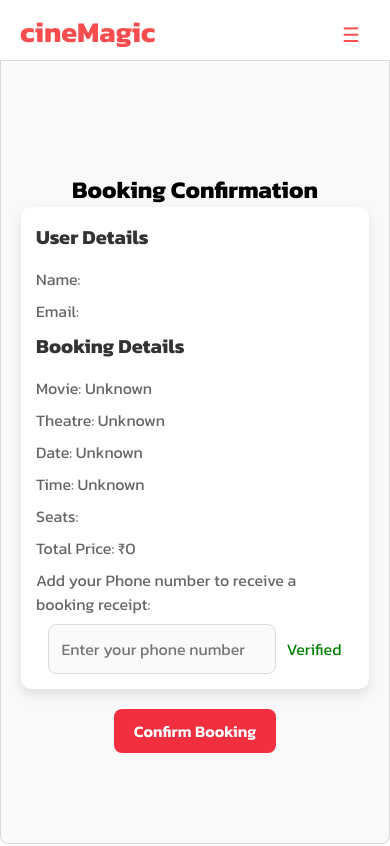
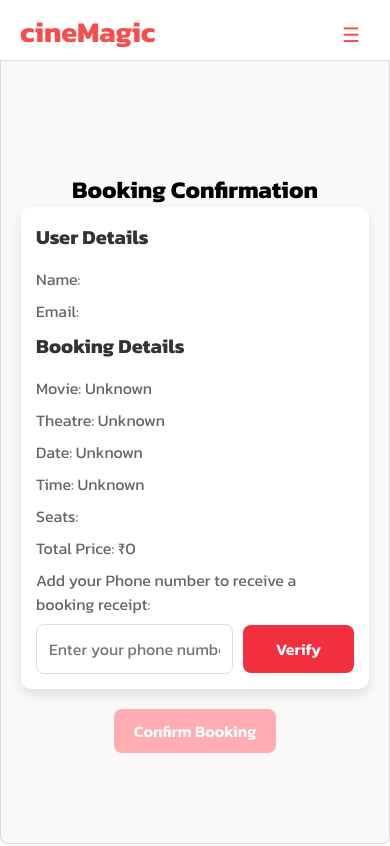
Before and after one commit to APJishnu/Techfriar_Week5_MovieTicket_Booking_app, a Next.js app in the folder client/: page /user/booking-confirmation in a window 390 px wide. Shown: the top 846 px of the page. Built offline with nearby package versions, Linux system fonts and the light colour scheme.

Commit message:
set phone number verified true default

```diff
--- a/client/src/components/BookingConfirmation/BookingConfirmation.tsx
+++ b/client/src/components/BookingConfirmation/BookingConfirmation.tsx
@@ -39,7 +39,7 @@ const BookingConfirmation: React.FC<BookingConfirmationProps> = ({
   const [otpSent, setOtpSent] = useState(false);
   const [otpError, setOtpError] = useState("");
   const [loading, setLoading] = useState(false);
-  const [phoneVerified, setPhoneVerified] = useState(true); // To track phone verification status
+  const [phoneVerified, setPhoneVerified] = useState(false); // To track phone verification status
 
   const router = useRouter();
 
@@ -201,7 +201,7 @@ const BookingConfirmation: React.FC<BookingConfirmationProps> = ({
               onChange={handlePhoneChange}
               className={styles.phoneInput}
               placeholder="Enter your phone number"
-              disabled={phoneVerified} // Disable input after verification
+               // Disable input after verification
             />
 
             {!phoneVerified ? (
@@ -241,7 +241,7 @@ const BookingConfirmation: React.FC<BookingConfirmationProps> = ({
       <button
         onClick={handleRazorpayPayment}
         className={styles.confirmButton}
-      // Disable the button if the phone is not verified
+        disabled={!phoneVerified} // Disable the button if the phone is not verified
       >
         Confirm Booking
       </button>
```
